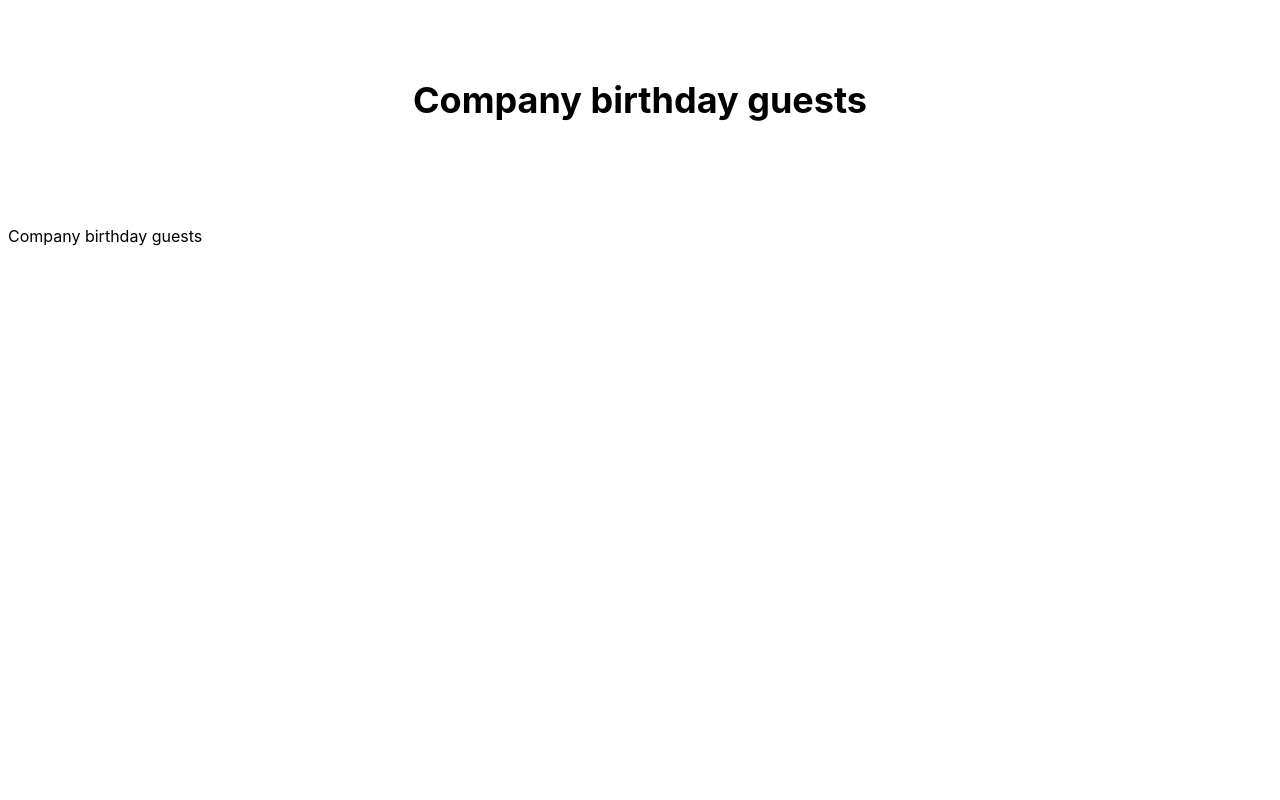
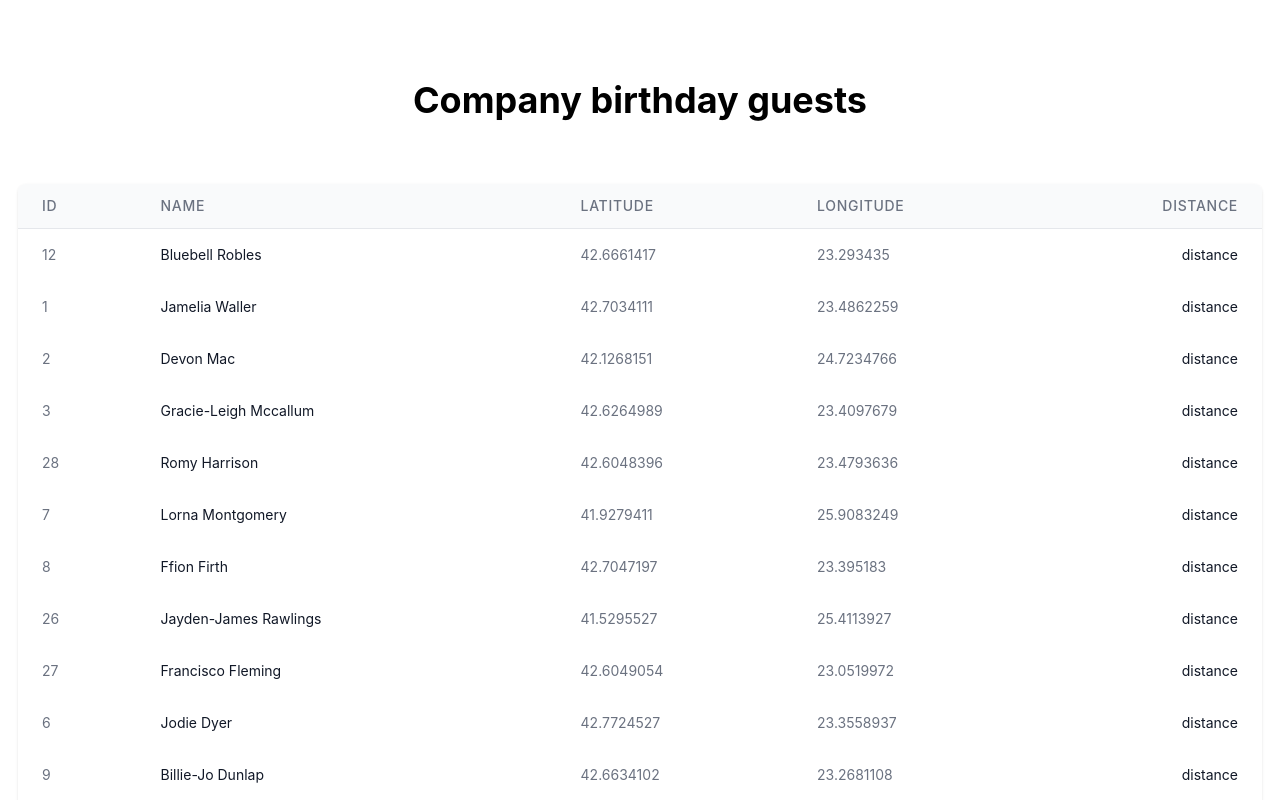
Before and after one commit to 3solution/company-birthday-guests-React-Typescript, a React (Create React App) app: page / in a window 1280 px wide. Shown: the top 800 px of the page. Built offline with nearby package versions, Linux system fonts and the light colour scheme.

Commit message:
Create PartnerTable component.

```diff
--- a/public/index.html
+++ b/public/index.html
@@ -1,14 +1,12 @@
 <!DOCTYPE html>
 <html lang="en">
+
 <head>
   <meta charset="utf-8" />
   <link rel="icon" href="%PUBLIC_URL%/favicon.ico" />
   <meta name="viewport" content="width=device-width, initial-scale=1" />
   <meta name="theme-color" content="#000000" />
-    <meta
-      name="description"
-      content="Web site created using create-react-app"
-    />
+  <meta name="description" content="Web site created using create-react-app" />
   <link rel="apple-touch-icon" href="%PUBLIC_URL%/logo192.png" />
   <!--
       manifest.json provides metadata used when your web app is installed on a
@@ -24,8 +22,9 @@
       work correctly both with client-side routing and a non-root public URL.
       Learn how to configure a non-root public URL by running `npm run build`.
     -->
-    <title>React App</title>
+  <title>Company birthday guests</title>
 </head>
+
 <body>
   <noscript>You need to enable JavaScript to run this app.</noscript>
   <div id="root"></div>
@@ -40,4 +39,5 @@
       To create a production bundle, use `npm run build` or `yarn build`.
     -->
 </body>
+
 </html>
--- /dev/null
+++ b/src/components/PartnerTable/index.tsx
@@ -0,0 +1,55 @@
+import React from 'react';
+import classNames from 'classnames';
+
+import styles from './styles.module.scss';
+
+type PartnerProps = {
+  partners: Array<PartnerType>;
+};
+
+const PartnerTable: React.FC<PartnerProps> = ({ partners }) => {
+  return (
+    <div className={styles.wrapper}>
+      <div className={styles.overflow}>
+        <div className={styles.width}>
+          <div className={styles.tableWrapper}>
+            <table className={styles.table}>
+              <thead className={styles.thead}>
+                <tr>
+                  <th scope="col" className={styles.th}>
+                    id
+                  </th>
+                  <th scope="col" className={styles.th}>
+                    name
+                  </th>
+                  <th scope="col" className={styles.th}>
+                    latitude
+                  </th>
+                  <th scope="col" className={styles.th}>
+                    longitude
+                  </th>
+                  <th scope="col" className={classNames(styles.th, styles.last)}>
+                    distance
+                  </th>
+                </tr>
+              </thead>
+              <tbody>
+                {partners.map(partner => (
+                  <tr key={partner.id}>
+                    <td className={styles.td}>{partner.id}</td>
+                    <td className={classNames(styles.td, styles.name)}>{partner.name}</td>
+                    <td className={styles.td}>{partner.latitude}</td>
+                    <td className={styles.td}>{partner.longitude}</td>
+                    <td className={classNames(styles.td, styles.name, styles.last)}>{partner.distance}</td>
+                  </tr>
+                ))}
+              </tbody>
+            </table>
+          </div>
+        </div>
+      </div>
+    </div>
+  );
+};
+
+export default PartnerTable;
--- /dev/null
+++ b/src/components/PartnerTable/styles.module.scss
@@ -0,0 +1,43 @@
+.wrapper {
+  @apply flex flex-col;
+
+  .overflow {
+    @apply -my-2 overflow-x-auto tablet:-mx-6 desktop:-mx-8;
+
+    .width {
+      @apply inline-block min-w-full py-2 align-middle phoneLandscape:px-6 desktop:px-8;
+
+      .tableWrapper {
+        @apply overflow-hidden border-b border-gray-200 shadow phoneLandscape:rounded-lg;
+
+        .table {
+          @apply min-w-full divide-y divide-gray-200;
+
+          .thead {
+            @apply bg-gray-50;
+
+            .th {
+              @apply px-6 py-3 text-sm font-medium  text-left text-gray-500 tracking-wider uppercase;
+
+              &.last {
+                @apply text-right;
+              }
+            }
+          }
+
+          .td {
+            @apply px-6 py-4 whitespace-nowrap text-sm text-gray-500;
+
+            &.name {
+              @apply text-gray-900 whitespace-nowrap;
+            }
+
+            &.last {
+              @apply text-right;
+            }
+          }
+        }
+      }
+    }
+  }
+}
--- a/src/layouts/MainLayout/styles.module.scss
+++ b/src/layouts/MainLayout/styles.module.scss
@@ -1,3 +1,3 @@
 .wrapper {
-  @apply flex justify-center items-center py-20 text-4xl font-bold;
+  @apply flex justify-center items-center pt-20 pb-10 tablet:text-4xl phone:text-2xl text-xl font-bold;
 }
--- a/src/pages/MainPage/index.tsx
+++ b/src/pages/MainPage/index.tsx
@@ -1,9 +1,34 @@
-import React from 'react';
+import React, { useEffect, useState } from 'react';
+
+import partners from '../../shared/partners.json';
+import PartnerTable from '../../components/PartnerTable';
 
 import styles from './styles.module.scss';
 
 const MainPage = () => {
-  return <div className={styles.wrapper}>Company birthday guests</div>;
+  const [selectedPartners, setSelectedPartners] = useState<Array<PartnerType>>([]);
+
+  useEffect(() => {
+    const temp: Array<PartnerType> = [];
+    partners.map(partner =>
+      temp.push({
+        id: partner.partner_id,
+        name: partner.name,
+        longitude: partner.longitude,
+        latitude: partner.latitude,
+        distance: 'distance',
+      })
+    );
+    setSelectedPartners(temp);
+  }, []);
+
+  console.log('selectedPartners: ', selectedPartners);
+
+  return (
+    <div className={styles.wrapper}>
+      <PartnerTable partners={selectedPartners} />
+    </div>
+  );
 };
 
 export default MainPage;
--- /dev/null
+++ b/src/shared/partners.json
@@ -0,0 +1,194 @@
+[
+  {
+    "latitude": "42.6661417",
+    "partner_id": 12,
+    "name": "Bluebell Robles",
+    "longitude": "23.293435"
+  },
+  {
+    "latitude": "42.7034111",
+    "partner_id": 1,
+    "name": "Jamelia Waller",
+    "longitude": "23.4862259"
+  },
+  {
+    "latitude": "42.1268151",
+    "partner_id": 2,
+    "name": "Devon Mac",
+    "longitude": "24.7234766"
+  },
+  {
+    "latitude": "42.6264989",
+    "partner_id": 3,
+    "name": "Gracie-Leigh Mccallum",
+    "longitude": "23.4097679"
+  },
+  {
+    "latitude": "42.6048396",
+    "partner_id": 28,
+    "name": "Romy Harrison",
+    "longitude": "23.4793636"
+  },
+  {
+    "latitude": "41.9279411",
+    "partner_id": 7,
+    "name": "Lorna Montgomery",
+    "longitude": "25.9083249"
+  },
+  {
+    "latitude": "42.7047197",
+    "partner_id": 8,
+    "name": "Ffion Firth",
+    "longitude": "23.395183"
+  },
+  {
+    "latitude": "41.5295527",
+    "partner_id": 26,
+    "name": "Jayden-James Rawlings",
+    "longitude": "25.4113927"
+  },
+  {
+    "latitude": "42.6049054",
+    "partner_id": 27,
+    "name": "Francisco Fleming",
+    "longitude": "23.0519972"
+  },
+  {
+    "latitude": "42.7724527",
+    "partner_id": 6,
+    "name": "Jodie Dyer",
+    "longitude": "23.3558937"
+  },
+  {
+    "latitude": "42.6634102",
+    "partner_id": 9,
+    "name": "Billie-Jo Dunlap",
+    "longitude": "23.2681108"
+  },
+  {
+    "latitude": "42.7242457",
+    "partner_id": 10,
+    "name": "Sachin Chan",
+    "longitude": "23.2441588"
+  },
+  {
+    "latitude": "42.6893403",
+    "partner_id": 4,
+    "name": "Lorelei Compton",
+    "longitude": "27.7060827"
+  },
+  {
+    "latitude": "42.2676642",
+    "partner_id": 5,
+    "name": "Margot Mckay",
+    "longitude": "23.6067589"
+  },
+  {
+    "latitude": "42.6612057",
+    "partner_id": 11,
+    "name": "Una Beach",
+    "longitude": "23.4147793"
+  },
+  {
+    "latitude": "43.2232383",
+    "partner_id": 31,
+    "name": "Nadia Danabasheva",
+    "longitude": "27.8828709"
+  },
+  {
+    "latitude": "43",
+    "partner_id": 13,
+    "name": "Nur Combs",
+    "longitude": "24"
+  },
+  {
+    "latitude": "42.6843963",
+    "partner_id": 14,
+    "name": "Vincenzo Conner",
+    "longitude": "23.1631643"
+  },
+  {
+    "latitude": "42.8192476",
+    "partner_id": 15,
+    "name": "Oliwia Trujillo",
+    "longitude": "27.881862"
+  },
+  {
+    "latitude": "42.6405549",
+    "partner_id": 16,
+    "name": "Maddy Novak",
+    "longitude": "23.3344239"
+  },
+  {
+    "latitude": "42.6545333",
+    "partner_id": 17,
+    "name": "Kodi Collier",
+    "longitude": "23.4078409"
+  },
+  {
+    "latitude": "42.5854492",
+    "partner_id": 39,
+    "name": "Patience Lyon",
+    "longitude": "23.4156356"
+  },
+  {
+    "latitude": "42.2608727",
+    "partner_id": 18,
+    "name": "Vladimir Vasov",
+    "longitude": "23.1252358"
+  },
+  {
+    "latitude": "42.8182819",
+    "partner_id": 24,
+    "name": "Rada Ilieva",
+    "longitude": "23.3608871"
+  },
+  {
+    "latitude": "42.7571084",
+    "partner_id": 19,
+    "name": "Butterfree Crackersprout",
+    "longitude": "23.4299324"
+  },
+  {
+    "latitude": "42.7232749",
+    "partner_id": 20,
+    "name": "Oscarbait Crackersprout",
+    "longitude": "23.2586465"
+  },
+  {
+    "latitude": "42.7074332",
+    "partner_id": 21,
+    "name": "Bendydick Chickenstrips",
+    "longitude": "23.1480301"
+  },
+  {
+    "latitude": "42.8884016",
+    "partner_id": 22,
+    "name": "Billybong Clombyclomp",
+    "longitude": "24.7147034"
+  },
+  {
+    "latitude": "42.4229411",
+    "partner_id": 29,
+    "name": "Wellington Crackerjack",
+    "longitude": "25.6399245"
+  },
+  {
+    "latitude": "42.6479375",
+    "partner_id": 30,
+    "name": "Bunsenburner Crumplehorn",
+    "longitude": "23.2782796"
+  },
+  {
+    "latitude": "43.2023394",
+    "partner_id": 23,
+    "name": "Buckminster Fullerene",
+    "longitude": "27.9086398"
+  },
+  {
+    "latitude": "42.6604717",
+    "partner_id": 25,
+    "name": "Bombadil Rivendell",
+    "longitude": "23.4641794"
+  }
+]
--- a/tailwind.config.js
+++ b/tailwind.config.js
@@ -5,6 +5,15 @@ module.exports = {
   ],
   theme: {
     extend: {},
+    screens: {
+      phone: "320px",
+      phoneLandscape: "480px",
+      tablet: "768px",
+      desktop: "1025px",
+      large: "1260px",
+      xl: "1440px",
+      xxl: "1620px",
+    },
   },
   plugins: [],
 }
```
Also changed, not shown: src/shared/types.d.ts (added, +7 -0 lines). Lines whose indentation alone changed are shown as unchanged.
